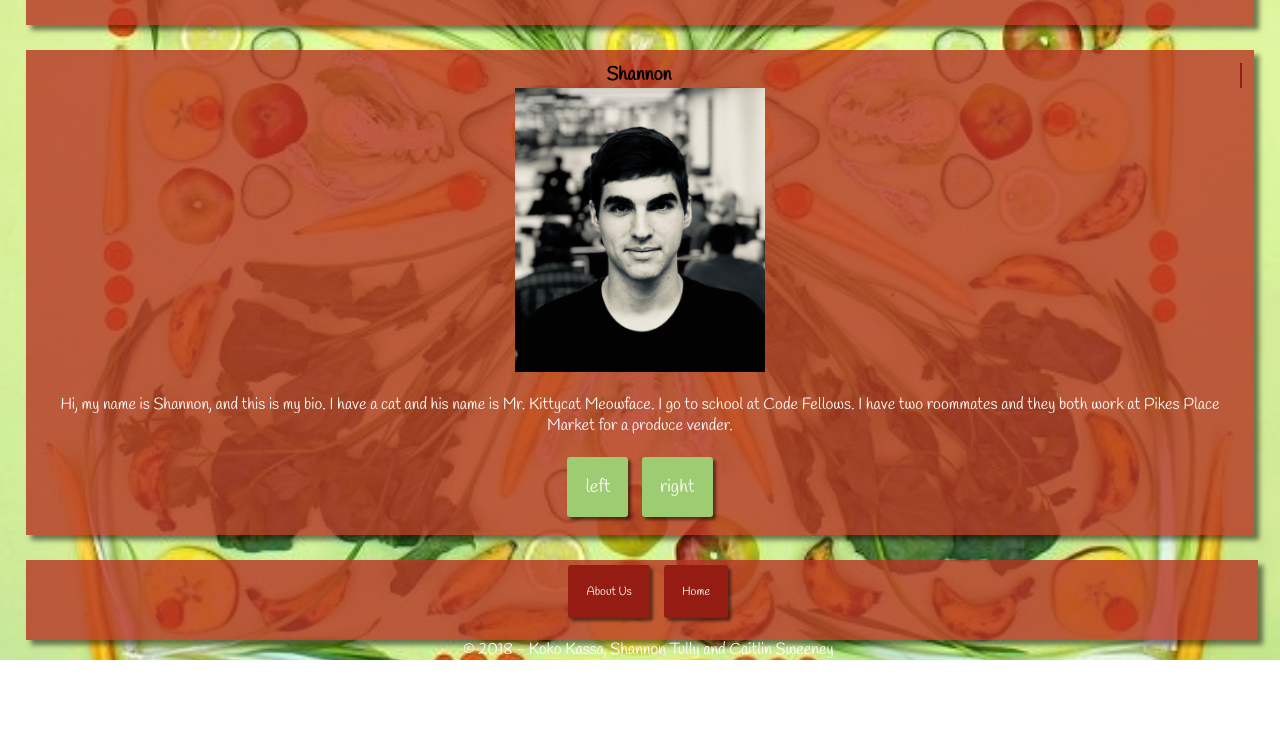
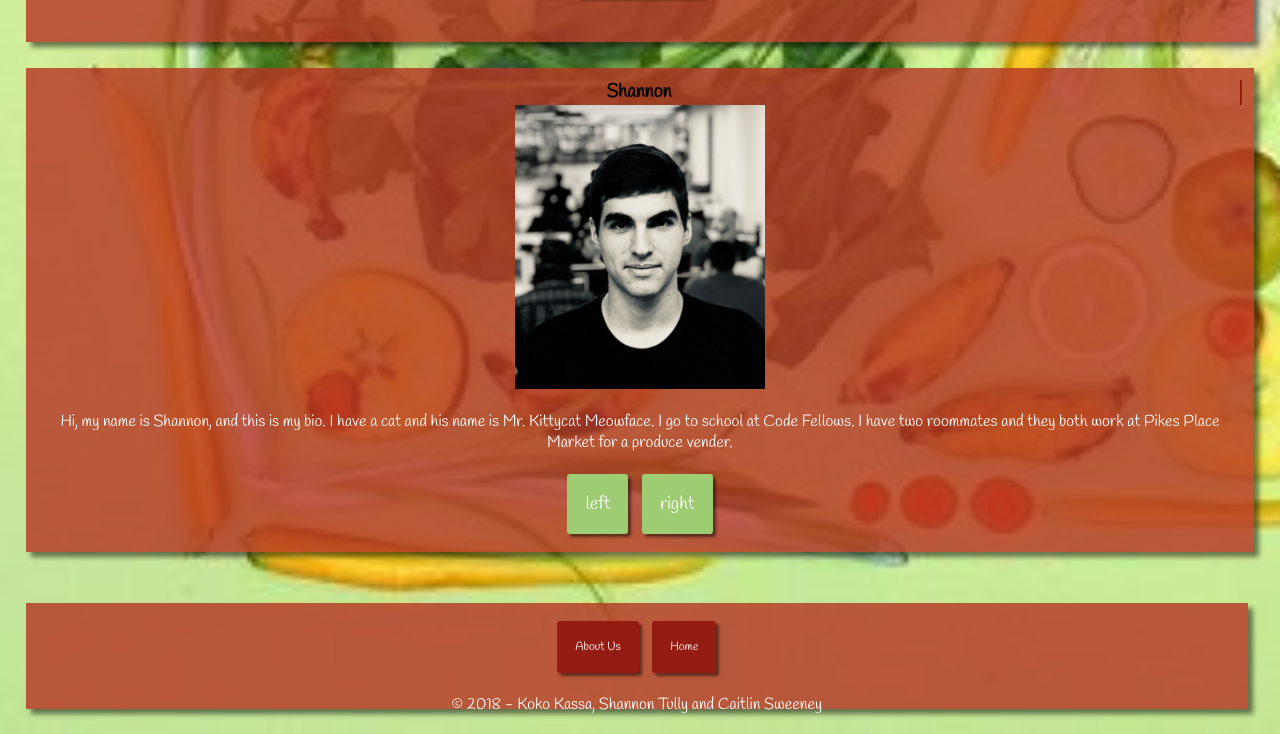
Before and after one commit to Koko-Caitlin-Shannon-Project-Week/food-app-client, a plain HTML site: page index.html in a window 1280 px wide. Shown: the part 1777-2511 px from the top of the page. Before the commit the page ends 2437 px from the top, so only its background shows below. Drawn offline with nearby package versions, Linux system fonts and the light colour scheme; a script that the page names is missing.

Commit message:
final add in

```diff
--- a/index.html
+++ b/index.html
@@ -5,13 +5,13 @@
     <meta charset="UTF-8">
     <meta content="width=device-width, initial-scale=1.0" name="viewport">
     <title>Cool Foods</title>
+    <link rel="stylesheet" href="./styles/normalize.css">
     <link href="./styles/base.css" rel="stylesheet">
     <link href="./styles/layout.css" rel="stylesheet">
     <link href="./styles/modules.css" rel="stylesheet">
     <link href="https://fonts.googleapis.com/css?family=Handlee" rel="stylesheet">
 </head>
 <body class="flex">
-    <div class= "screen-size">
     <header class="theme"><a href="/">
         <img id="logo" src="/styles/fonts/images/logo.png" width="10%">
         <h1>Recipeek</h1>
@@ -108,7 +108,6 @@
         <button id="home"><a href="/">Home</a></button>
         <p>&copy; 2018 - Koko Kassa, Shannon Tully and Caitlin Sweeney<p>
     </footer>
-  </div>
     <script src="https://code.jquery.com/jquery-3.2.1.min.js"></script>
     <script src="https://cdn.rawgit.com/visionmedia/page.js/master/page.js"></script>
     <script src="https://cdnjs.cloudflare.com/ajax/libs/handlebars.js/4.0.11/handlebars.min.js"></script>
--- a/scripts/models/food.js
+++ b/scripts/models/food.js
@@ -1,8 +1,8 @@
 'use strict';
 
 var app = app || {};
-var __API_URL__ = 'https://cool-food.herokuapp.com';
-// var __API_URL__ = 'http://localhost:3000';
+// var __API_URL__ = 'https://cool-food.herokuapp.com';
+var __API_URL__ = 'http://localhost:3000';
 
 (function(module) {
   function Food(rawUser) {
--- a/styles/base.css
+++ b/styles/base.css
@@ -1,5 +1,4 @@
-html,
-body{
+ body{
     margin: 0;
     background-image: url('/styles/fonts/images/bg.png');
     background-size: contain;
@@ -15,17 +14,12 @@ header,
 .week-view,
 .recipe-view,
 .form-view,
-.about-us{
+.about-us,
+footer {
     background: rgba(182, 53, 36, 0.8);
     box-shadow: 5px 5px 5px rgba(0, 0, 0, 0.5);
     padding: 1%;
     margin: 2%;
-}
-/* h1 {
-    display: inline-block;
-} */
-header{
-    display: inline-block
 }
 #logo {
     float: left;
@@ -33,16 +27,13 @@ header{
 }
 footer {
     -webkit-appearance: none;
-    width: 95.3%;
+    width: 93.5%;
     height: 80px;
     display: inline-block;
     text-align: center;
-    flex-basis: auto;
     background: rgba(182, 53, 36, 0.8);
     box-shadow: 5px 5px 5px rgba(0, 0, 0, 0.5);
     padding-left:1%;
-    margin-left:2%;
-    align-self: flex-end;
 }
 .flex {
   display:flex;
--- a/styles/layout.css
+++ b/styles/layout.css
@@ -4,6 +4,7 @@
     text-align: center;
 }
 input {
+    color: black;
     display: block;
     text-align: center;
     font-size: 14px;
--- a/styles/modules.css
+++ b/styles/modules.css
@@ -101,7 +101,7 @@ button {
   @media screen and (min-width: 800px) {
     body {
     background-image: url('/styles/fonts/images/bg.png');
-    /* background-size: cover; */
+    background-size: cover;
     }
     #logo {
       float: left;
```
